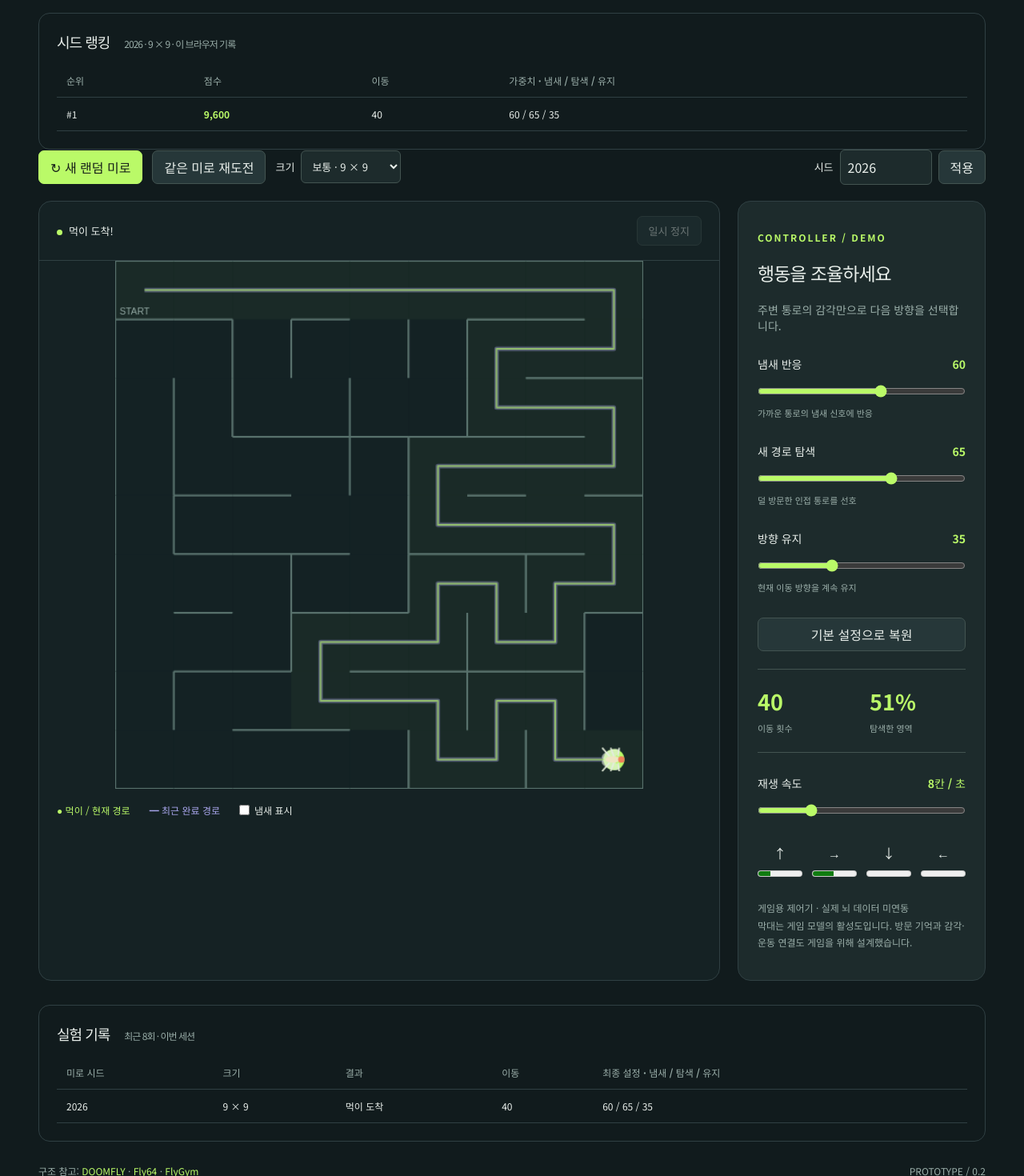
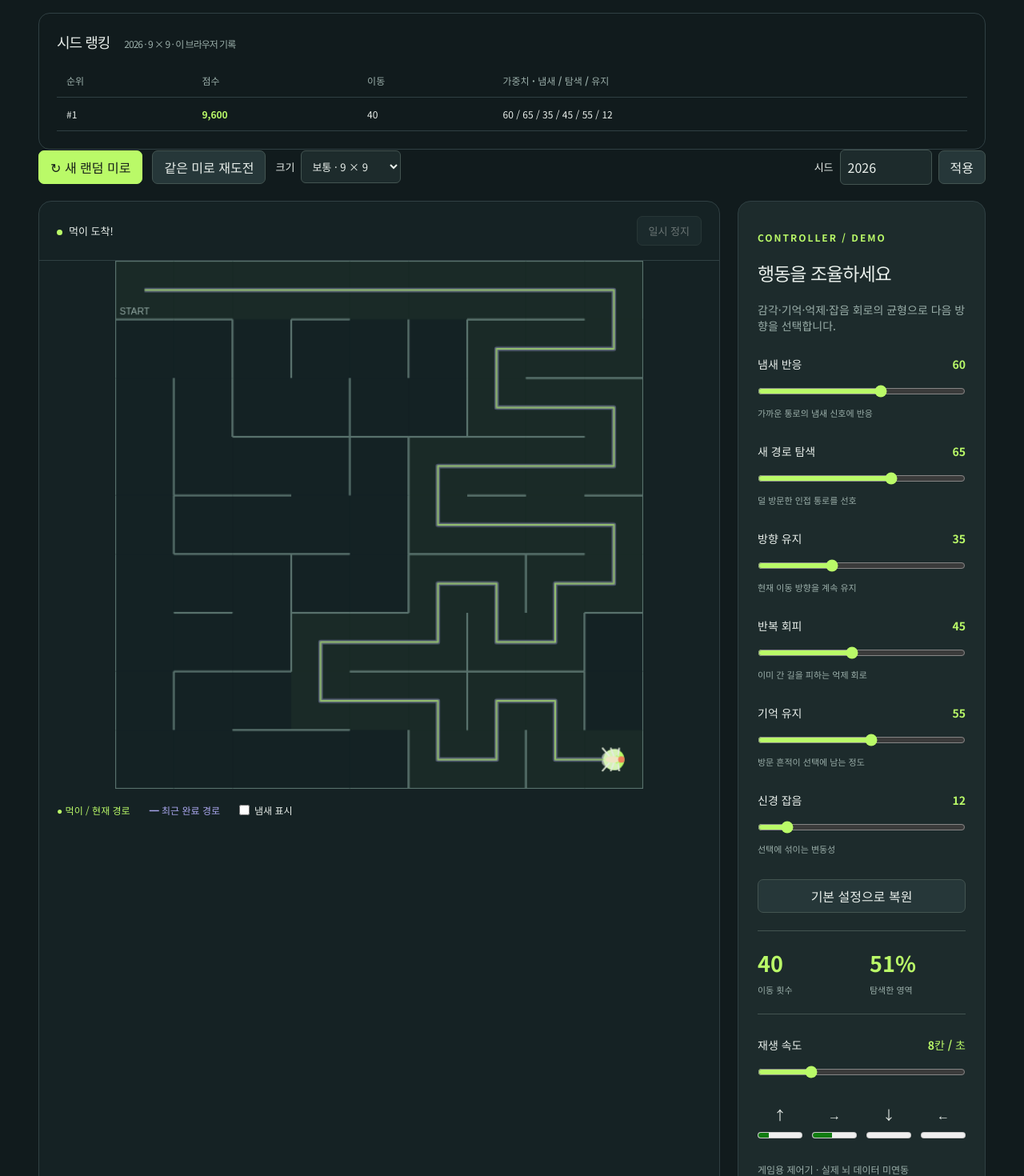
Before and after one commit to zzmin0405/fly-brain-lab, a React (Vite) app: page / in a window 1280 px wide. Shown: the part 340-1810 px from the top of the page at 80% size. Built offline with nearby package versions, Linux system fonts and the light colour scheme.

Commit message:
행동 회로 파라미터 세분화

```diff
--- a/src/App.tsx
+++ b/src/App.tsx
@@ -18,6 +18,17 @@ const controls: { key: keyof Weights; name: string; description: string }[] = [
     name: '방향 유지',
     description: '현재 이동 방향을 계속 유지',
   },
+  {
+    key: 'caution',
+    name: '반복 회피',
+    description: '이미 간 길을 피하는 억제 회로',
+  },
+  {
+    key: 'memory',
+    name: '기억 유지',
+    description: '방문 흔적이 선택에 남는 정도',
+  },
+  { key: 'noise', name: '신경 잡음', description: '선택에 섞이는 변동성' },
 ]
 type Result = {
   seed: number
@@ -196,7 +207,8 @@ export default function App() {
                     <td>{entry.steps}</td>
                     <td>
                       {entry.weights.odor} / {entry.weights.explore} /{' '}
-                      {entry.weights.persistence}
+                      {entry.weights.persistence} / {entry.weights.caution} /{' '}
+                      {entry.weights.memory} / {entry.weights.noise}
                     </td>
                   </tr>
                 ))}
@@ -290,7 +302,7 @@ export default function App() {
         <aside>
           <p className="eyebrow">CONTROLLER / DEMO</p>
           <h2>행동을 조율하세요</h2>
-          <p>주변 통로의 감각만으로 다음 방향을 선택합니다.</p>
+          <p>감각·기억·억제·잡음 회로의 균형으로 다음 방향을 선택합니다.</p>
           {controls.map((control) => (
             <label key={control.key}>
               <span>
@@ -384,7 +396,8 @@ export default function App() {
                     <td>{record.steps}</td>
                     <td>
                       {record.weights.odor} / {record.weights.explore} /{' '}
-                      {record.weights.persistence}
+                      {record.weights.persistence} / {record.weights.caution} /{' '}
+                      {record.weights.memory} / {record.weights.noise}
                     </td>
                   </tr>
                 ))}
--- a/src/simulation.ts
+++ b/src/simulation.ts
@@ -1,5 +1,19 @@
-export type Weights = { odor: number; explore: number; persistence: number }
-export const defaults: Weights = { odor: 60, explore: 65, persistence: 35 }
+export type Weights = {
+  odor: number
+  explore: number
+  persistence: number
+  caution: number
+  memory: number
+  noise: number
+}
+export const defaults: Weights = {
+  odor: 60,
+  explore: 65,
+  persistence: 35,
+  caution: 45,
+  memory: 55,
+  noise: 12,
+}
 export const directions = [
   [0, -1],
   [1, 0],
@@ -102,12 +116,18 @@ export class DemoController implements Controller {
     this.activity = input.open.map((open, direction) => {
       if (!open) return 0
       const smell = input.odor[direction] / maximum
-      const novelty = 1 / (1 + input.familiarity[direction])
+      const novelty =
+        1 / (1 + input.familiarity[direction] * (weights.memory / 50))
       const drive =
         (smell * weights.odor) / 100 +
         (novelty * weights.explore) / 100 +
-        (direction === input.heading ? weights.persistence / 100 : 0)
-      return this.activity[direction] * 0.2 + drive + this.rng() * 0.3
+        (direction === input.heading ? weights.persistence / 100 : 0) -
+        (input.familiarity[direction] * weights.caution) / 500
+      return (
+        this.activity[direction] * 0.2 +
+        drive +
+        this.rng() * (weights.noise / 100)
+      )
     })
     return {
       direction: this.activity.indexOf(Math.max(...this.activity)),
```
